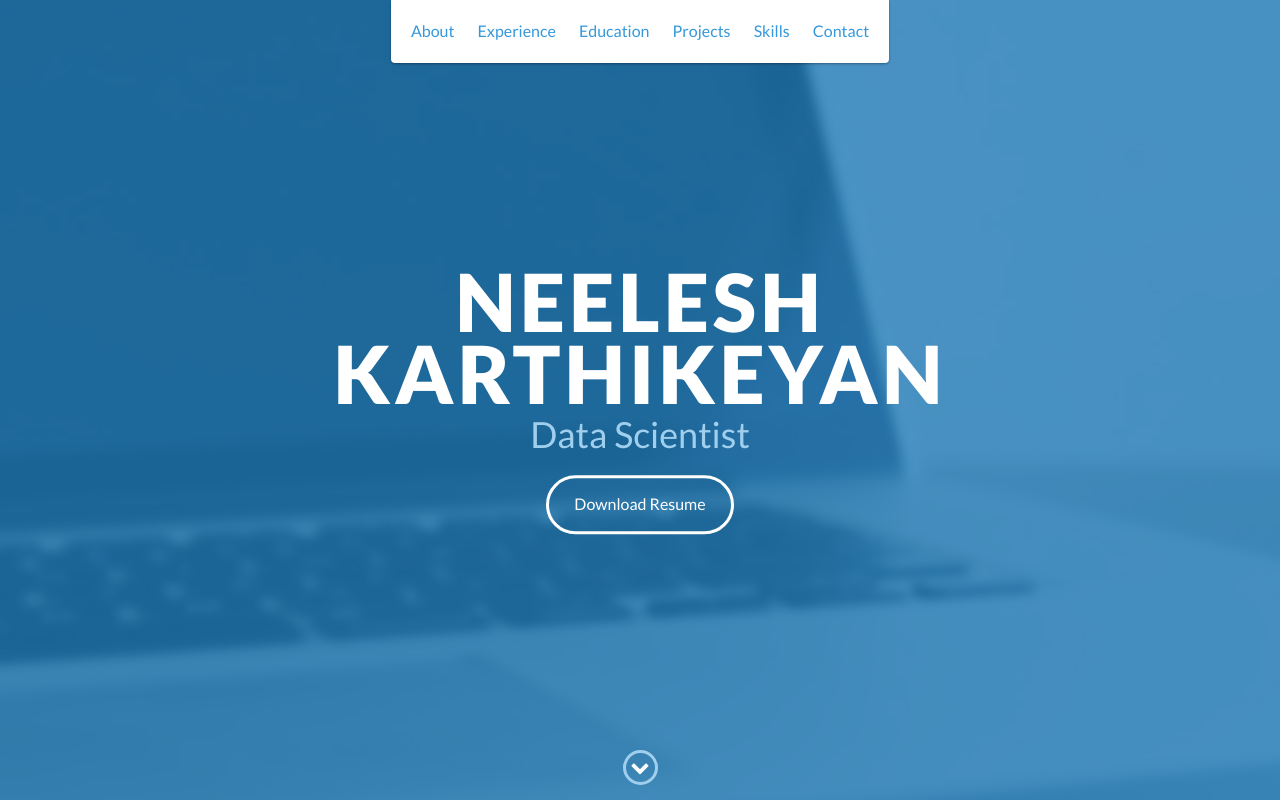
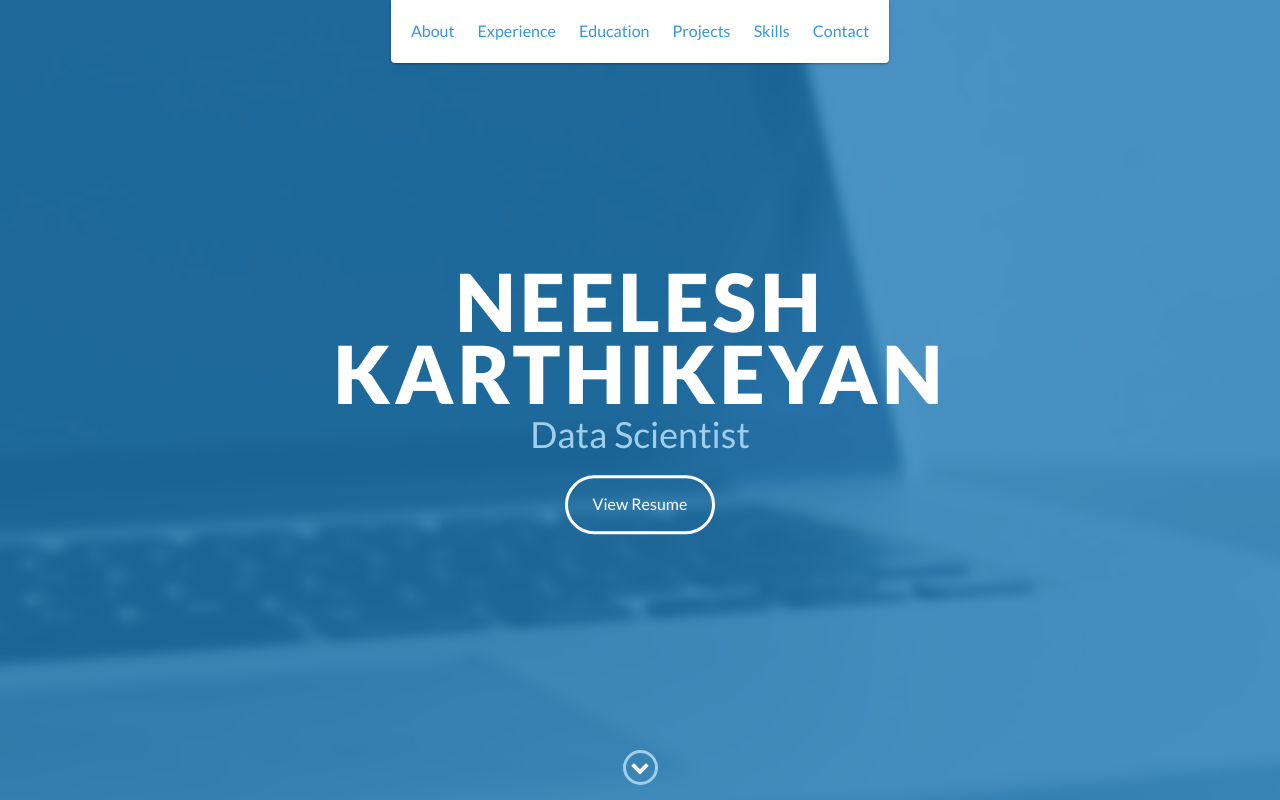
Before and after one commit to neelesh-k/neelesh-k.github.io, a website: page index.html in a window 1280 px wide. Shown: the top 800 px of the page. Drawn offline with nearby package versions, Linux system fonts and the light colour scheme.

Commit message:
added resume

```diff
--- a/index.html
+++ b/index.html
@@ -50,7 +50,8 @@
         <div id="lead-content">
             <h1>Neelesh Karthikeyan</h1>
             <h2>Data Scientist</h2>
-            <a href="#" class="btn-rounded-white">Download Resume</a>
+            <a href="https://drive.google.com/file/d/1k4m7xj9PXsyJkx49ps813eFo5nJF286K/view?usp=sharing" class="btn-rounded-white">View Resume</a>
+
         </div>
         <!-- End #lead-content -->
 
```
Also changed, not shown: README.md.
